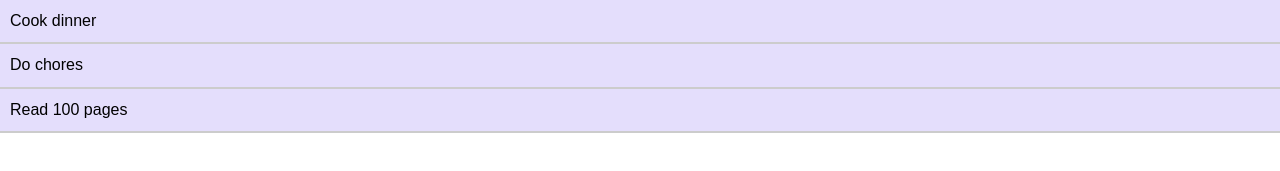
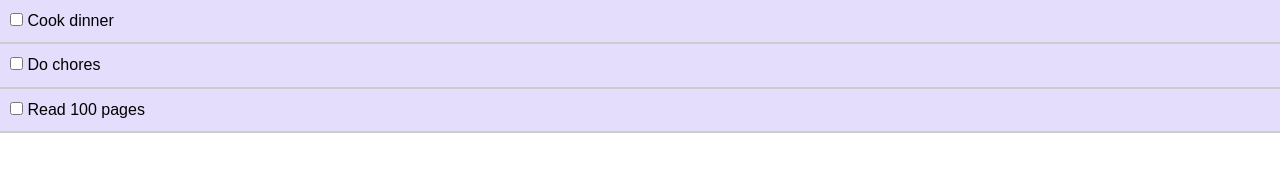
Before and after one commit to JohnCut/react-todo-demo, a React (Create React App) app: page / in a window 1280 px wide. Shown: the top 171 px of the page. Built offline with nearby package versions, Linux system fonts and the light colour scheme.

Commit message:
Added checkbox to TodoItem
- added checkboxes to to-do items,
- added functionality to checkboxes by using prop drilling to be able to change the state inside App.js

```diff
--- a/src/App.js
+++ b/src/App.js
@@ -24,11 +24,15 @@
     ]
   }
 
+  markComplete = () => {
+    console.log('Heydo hey hey')
+  }
+
   render() {
     return (
       <div className="App">
         {/* it passes the state to Todos comp as 'todos' */}
-        <Todos todos={this.state.todos} />
+        <Todos todos={this.state.todos} markComplete={this.markComplete}/>
       </div>
     )
   }
--- a/src/components/comps/TodoItem.js
+++ b/src/components/comps/TodoItem.js
@@ -2,21 +2,28 @@
 import PropTypes from 'prop-types'
 
 export class TodoItem extends Component {
+    // styling function for to-do items
     getStyle = () => {
         return {
             background: '#e4defc',
             padding: '10px',
             borderBottom: '2px #ccc solid',
+            // dynamically changes the styling
             textDecoration: this.props.todo.completed ?
                 'line-through' : 'none'
         }
     }
 
+
+
     render() {
         return (
             <div style={this.getStyle()}>
                 {/* displays todo prop's title */}
-                <p>{this.props.todo.title}</p>
+                <p>
+                    <input type="checkbox" onChange={this.props.markComplete} /> {' '}
+                    {this.props.todo.title}
+                </p>
             </div>
         )
     }
--- a/src/components/comps/Todos.js
+++ b/src/components/comps/Todos.js
@@ -7,7 +7,7 @@
         // loops through each item of the todos prop (foreach like)
         return this.props.todos.map((todo) => (
             // displays TodoItem and passes id as key and current todo as todo to TodoItem
-            <TodoItem key={todo.id} todo={todo} />
+            <TodoItem key={todo.id} todo={todo} markComplete={this.props.markComplete}/>
         ))
     }
 }
```
